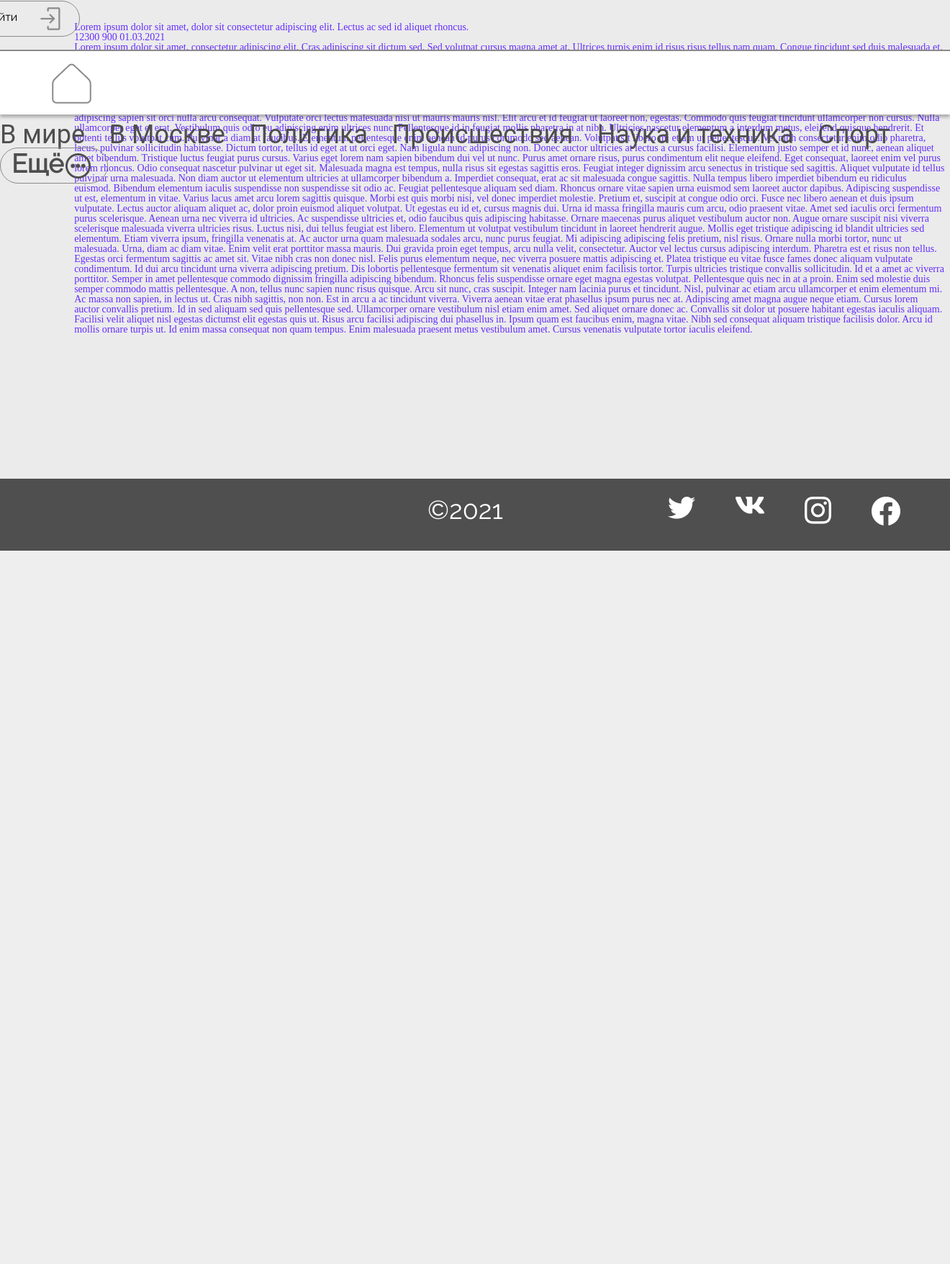
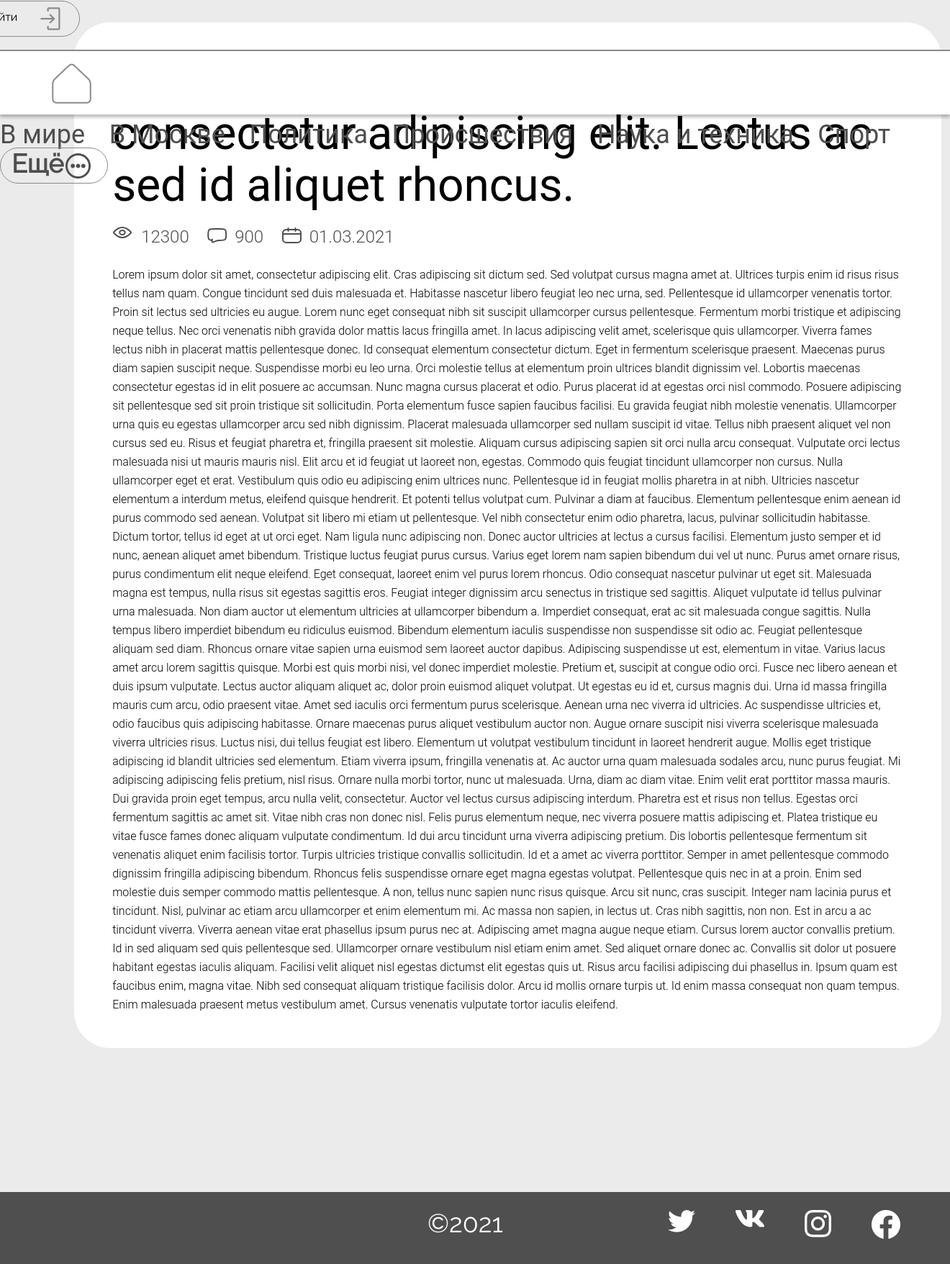
Before and after one commit to suraikin-ilya/inj_project_2_sem, a PHP site: page /article.html in a window 1320 px wide. Shown: the part 195-1951 px from the top of the page at 72% size. Before the commit the page ends 960 px from the top, so only its background shows below. Run offline with PHP 8.4, Linux system fonts and the light colour scheme.

Commit message:
Update style.css

```diff
--- a/css/style.css
+++ b/css/style.css
@@ -418,6 +418,67 @@ h3{
 	background: url('./../img/calendar.svg') no-repeat ;
 }
 
+.article_full{
+	padding: 47px 53px;
+	width: 1205px;
+	border-radius: 50px;
+	background-color: white;
+}
+
+.article_full h1{
+	max-width: 1100px;
+	margin-bottom: 25px;
+	color: #000000;
+	font-family: Roboto;
+	font-size: 64px;
+	font-weight: medium;
+	line-height: 72px;
+}
+
+.article_full h1:hover{
+	color:black;
+}
+
+.article_full span{
+	color: #4e4e4e;
+	font-family: Roboto;
+	font-size: 24px;
+	font-weight: 300;
+	line-height: 20px;
+	padding-left: 40px;
+	margin-right: 20px;
+}
+.article_full img{
+	margin-top: 25px;
+	max-width: 1100px;
+}
+
+.article_full p:hover{
+color: black;
+}
+
+.article_full p{
+	margin-top: 25px;
+	color: #000000;
+	font-family: Roboto;
+	font-size: 16px;
+	font-weight: 300;
+	line-height: 26px;
+}
+
+.article_full span:nth-child(2){
+	background: url('./../img/eye.svg') no-repeat ;
+}
+
+.article_full span:nth-child(3){
+	background: url('./../img/comment.svg') no-repeat ;
+}
+
+.article_full span:nth-child(4){
+	background: url('./../img/calendar.svg') no-repeat ;
+}
+
+
 .news:hover{
 	color: #632CFF;
 }
```
